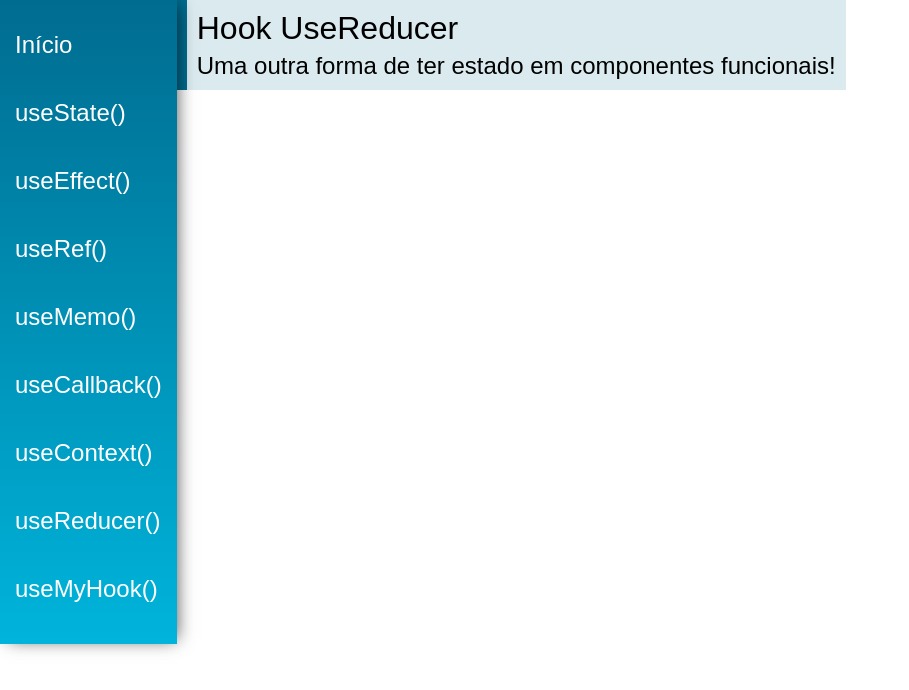
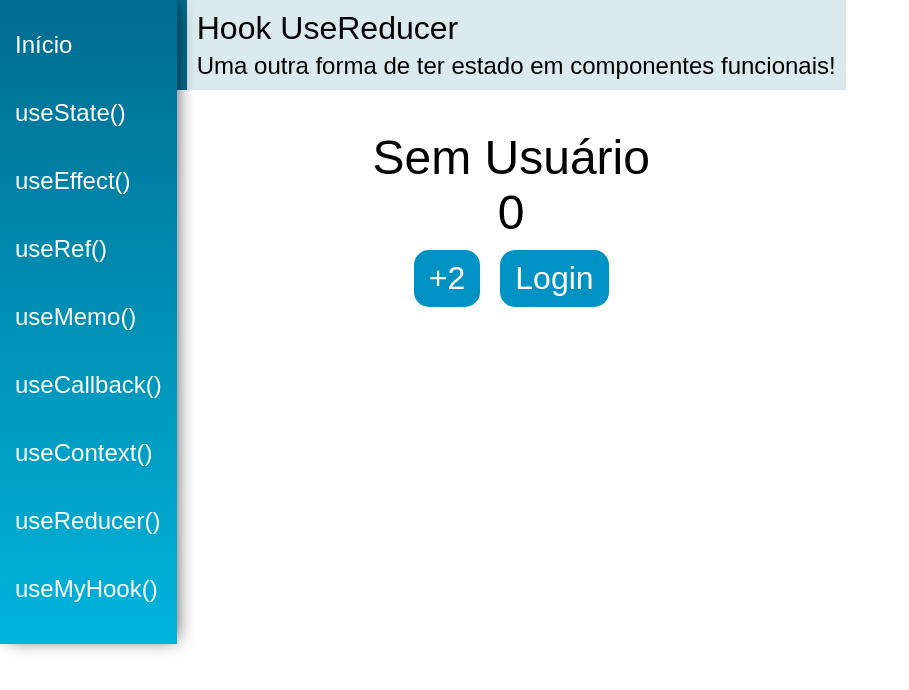
Before and after one commit to Lukas656/Navegacao-react-router, a React (Create React App) app: page /useReducer in a window 1280 px wide. Shown: the top 690 px of the page, without its empty margins (0-909 px from the left). Built offline with nearby package versions, Linux system fonts and the light colour scheme.

Commit message:
User param  e UserReducer #01

```diff
--- a/src/views/examples/UseContext.jsx
+++ b/src/views/examples/UseContext.jsx
@@ -1,4 +1,4 @@
-import React, { useContext, useEffect } from 'react'
+import React, { useContext} from 'react'
 import PageTitle from '../../components/layout/PageTitle'
 import DataContext from '../../data/DataContext'
 import SectionTitle from '../../components/layout/SectionTitle'
--- a/src/views/examples/UseReducer.jsx
+++ b/src/views/examples/UseReducer.jsx
@@ -1,13 +1,46 @@
-import React from 'react'
+import React, { useReducer } from 'react'
 import PageTitle from '../../components/layout/PageTitle'
+const initialState = {
+    cart: [],
+    products: [],
+    user: null,
+    // foco deste exercicio é p number
+    number: 0
+}
 
+// Função que para cada estado ela adiciona uma nova ação
+function reducer(state, action) {
+    switch (action.type) {
+        case 'addNumber':
+            return { ...state, number: state.number + 2 }
+        case 'login':
+            return { ...state, user: { name: action.payload } }
+        default:
+            return state
+    }
+}
 const UseReducer = (props) => {
+    const [state, dispatch] = useReducer(reducer, initialState)
+
     return (
         <div className="UseReducer">
             <PageTitle
                 title="Hook UseReducer"
                 subtitle="Uma outra forma de ter estado em componentes funcionais!"
             />
+            <div className='center'>
+                {state.user ?
+                    <span className='text'>{state.user.name}</span>
+                    :
+                    <span className='text'>Sem Usuário</span>
+                }
+
+                <span className='text'>{state.number}</span>
+                <div>
+                    <button className='btn' onClick={() => dispatch({ type: 'addNumber' })}>+2</button>
+                    <button className='btn' onClick={() => dispatch({ type: 'login', payload: 'Lucas Santos' })}>Login</button>
+                </div>
+            </div>
         </div>
     )
 }
```
Also changed, not shown: src/reportWebVitals.js (added, +13 -0 lines), src/views/examples/Param.jsx (added, +14 -0 lines).
